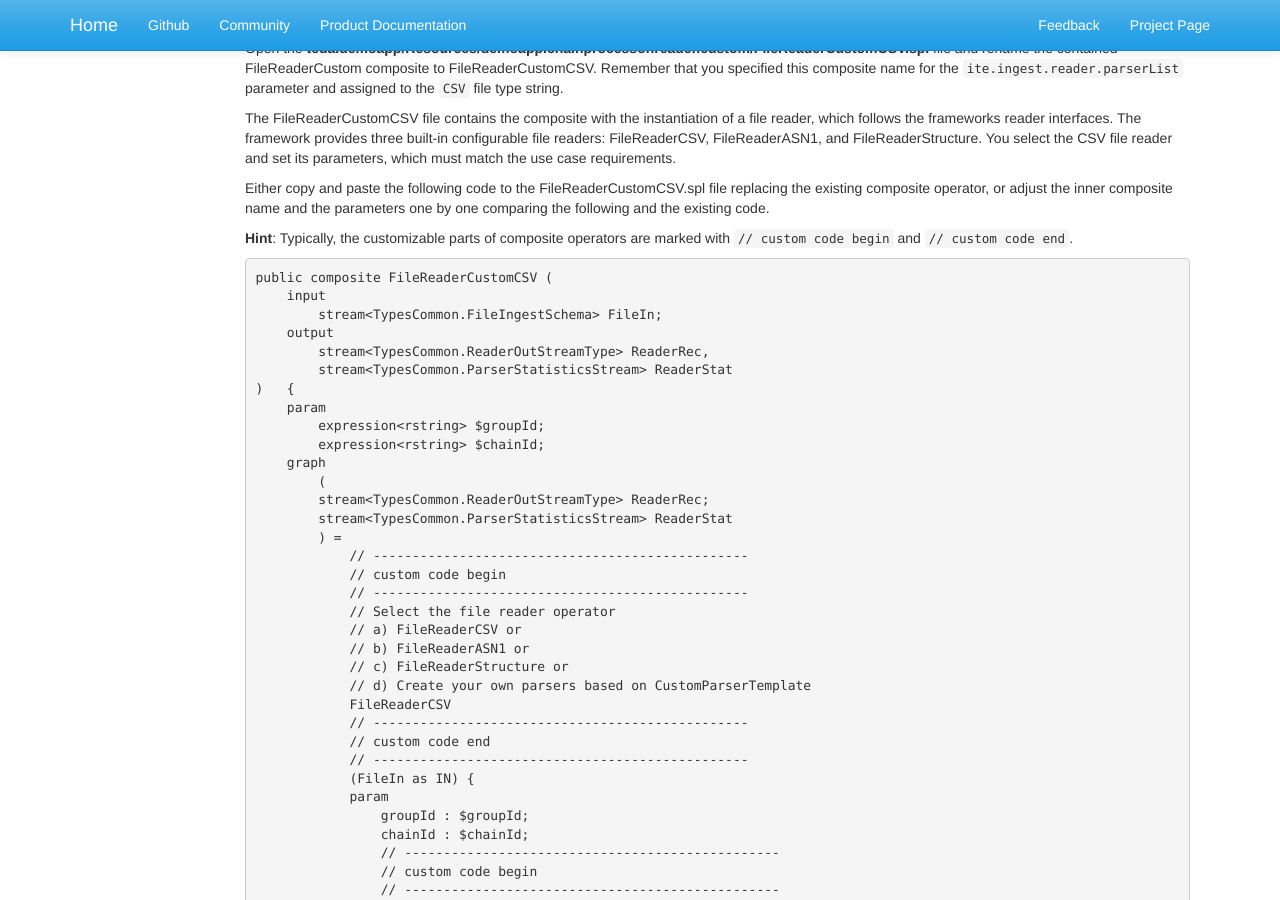
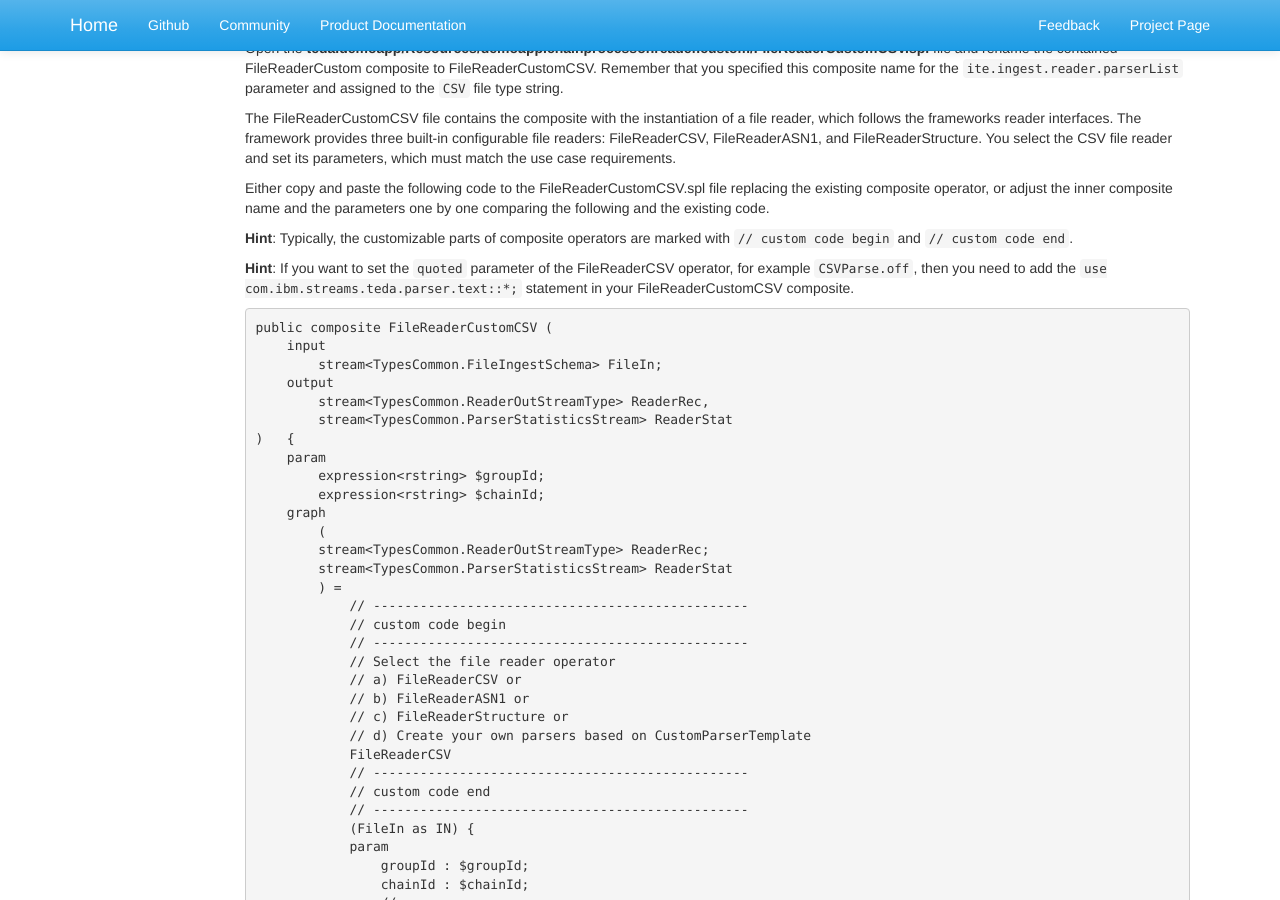
Before and after one commit to IBMStreams/streamsx.tutorial.teda, a Jekyll site: the page built from docs/1.0.2/Module-3/index.markdown, in a window 1280 px wide and 900 px high, scrolled down 7979 px. Built offline with Jekyll 4.4.1, drawn with Linux system fonts in a browser that asks for light colours; nearby versions of some CDN libraries; library files that are not in the unit come from our copies.

Commit message:
Additional hint added at Module 3

```diff
--- a/docs/1.0.2/Module-3/index.markdown
+++ b/docs/1.0.2/Module-3/index.markdown
@@ -224,6 +224,8 @@ The FileReaderCustomCSV file contains the composite with the instantiation of a
 Either copy and paste the following code to the FileReaderCustomCSV.spl file replacing the existing composite operator, or adjust the inner composite name and the parameters one by one comparing the following and the existing code.
 
 **Hint**: Typically, the customizable parts of composite operators are marked with `// custom code begin` and `// custom code end`.
+
+**Hint**: If you want to set the `quoted` parameter of the FileReaderCSV operator, for example `CSVParse.off`, then you need to add the `use com.ibm.streams.teda.parser.text::*;` statement in your FileReaderCustomCSV composite.
 
     public composite FileReaderCustomCSV (
         input
```
